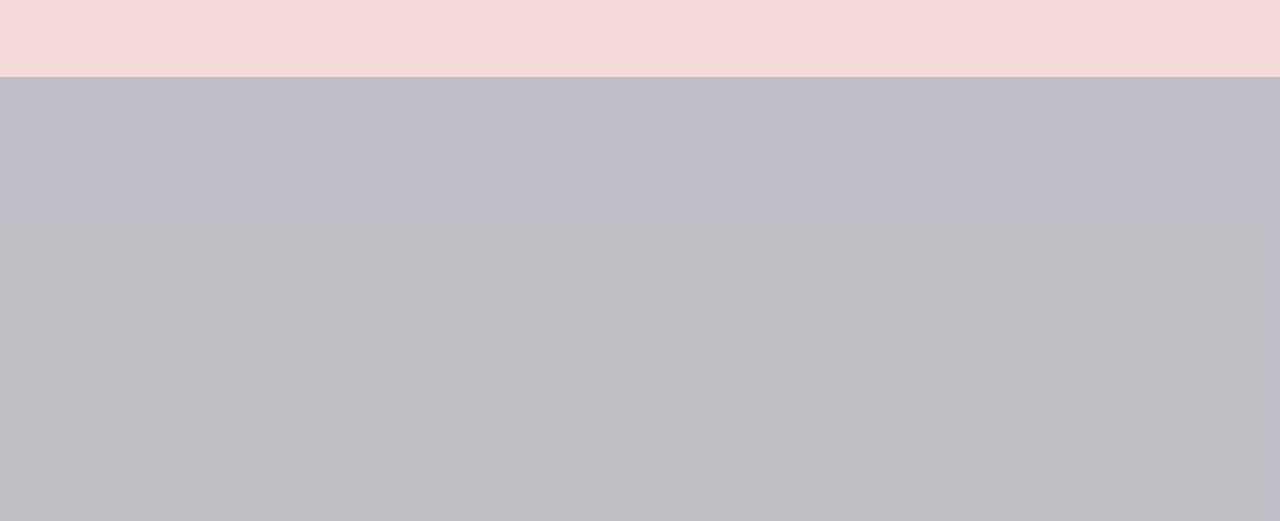
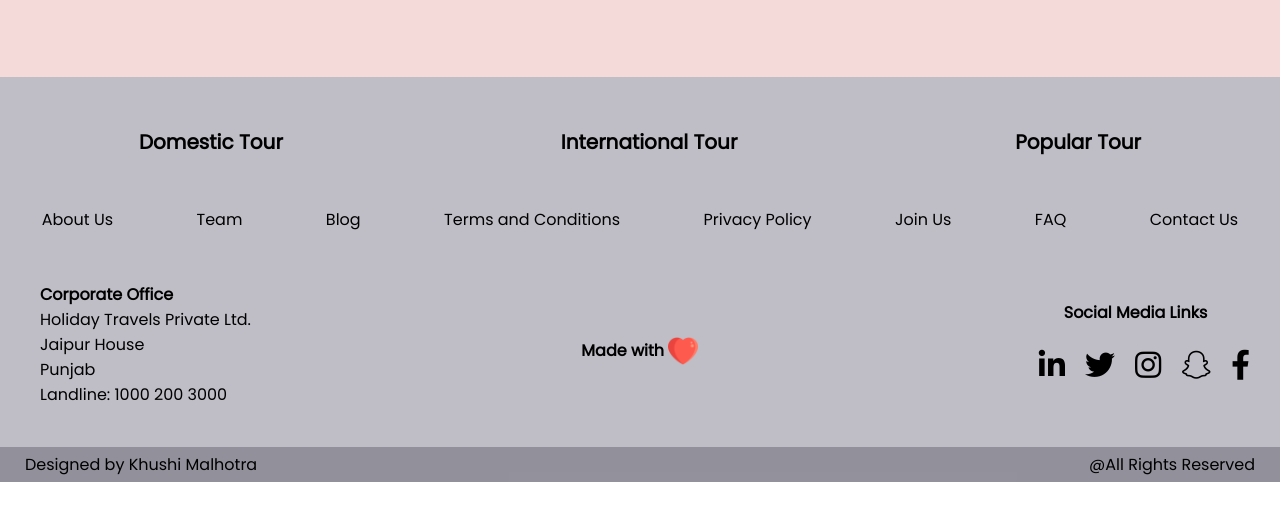
Before and after one commit to khushi505/to_go, a plain HTML site: page index.html in a window 1280 px wide. Shown: the part 2577-3098 px from the top of the page. After the commit the page ends 3059 px from the top, so only its background shows below. Drawn offline with nearby package versions, Linux system fonts and the light colour scheme.

Commit message:
Footer done

```diff
--- a/css/footer.css
+++ b/css/footer.css
@@ -1,5 +1,88 @@
 .footer .foot{
   background-color: rgba(25, 21, 48, 0.274);
   width: 100%;
-  height: 500px;
+  height: 370px;
 }
+
+.packages{
+  display: flex;
+  justify-content: space-around;
+  font-family: 'Poppins', sans-serif;
+  padding-top: 50px;
+  font-weight: bold;
+  font-size: 20px;
+}
+
+.list{
+  display: flex;
+  justify-content: space-around;
+  font-family: 'Poppins', sans-serif;
+  margin-top: 50px;
+}
+
+.office{
+  font-family: 'Poppins', sans-serif;
+  margin-top: 50px;
+  margin-left: 40px;
+}
+
+.corporate{
+  font-weight: bold;
+}
+
+.bottom{
+  display: flex;
+  justify-content: space-between;
+  align-items: center;
+}
+
+.links{
+  margin-top: 50px;
+  font-family: 'Poppins', sans-serif;
+  font-weight: bold;
+  margin-left: 35px;
+}
+
+.icon{
+  display: flex;
+  justify-content: center;
+  align-items: center;
+  margin-top: 15px;
+}
+
+.icon i{
+  font-size: 30px;
+  padding: 10px;
+}
+
+.made{
+  font-family: 'Poppins', sans-serif;
+  font-weight: bold;
+  margin-top: 50px;
+}
+
+.social{
+  margin-right: 20px;
+}
+
+.heart{
+  width:30px;
+  position: relative;
+  top: 10px;
+}
+
+.design{
+  display: flex;
+  justify-content: space-between;
+  font-family: 'Poppins', sans-serif;
+  background-color: rgba(30, 26, 49, 0.481);
+  padding: 5px;
+}
+
+.khushi{
+  margin-left: 20px;
+}
+
+.copyright{
+  margin-right: 20px;
+}
--- a/index.html
+++ b/index.html
@@ -4,6 +4,8 @@
     <meta charset="UTF-8">
     <meta name="viewport" content="width=device-width, initial-scale=1.0">
     <title>to_go</title>
+    <link rel="stylesheet"
+href="https://cdnjs.cloudflare.com/ajax/libs/font-awesome/6.4.0/css/all.min.css">
     <link rel="stylesheet" href="style.css">
     <link rel="preconnect" href="https://fonts.googleapis.com">
 <link rel="preconnect" href="https://fonts.gstatic.com" crossorigin>
@@ -123,7 +125,47 @@
     </section>
 
     <section class="footer">
-        <div class="foot"></div>
+        <div class="foot">
+            <div class="packages">
+                <div class="pack_1">Domestic Tour</div>
+                <div class="pack_2">International Tour</div>
+                <div class="pack_3">Popular Tour</div>
+            </div>
+
+            <div class="list">
+                <div class="about_us">About Us</div>
+                <div class="team">Team</div>
+                <div class="blog">Blog</div>
+                <div class="terms">Terms and Conditions</div>
+                <div class="privacy">Privacy Policy</div>
+                <div class="join">Join Us</div>
+                <div class="faq">FAQ</div>
+                <div class="contact_us">Contact Us</div>
+            </div>
+            <div class="bottom">
+                <div class="office">
+                    <div class="corporate">Corporate Office</div>
+                    <div class="address">Holiday Travels Private Ltd. <br> Jaipur House <br> Punjab <br> Landline: 1000 200 3000</div>
+                </div>
+                <div class="made">Made with <img src="assets/heart.png" alt="" class="heart"> </div>
+
+                <div class="social">
+                    <div class="links">Social Media Links</div>
+                        <div class="icon">
+                         <i class="fa-brands fa-linkedin-in"></i>
+                         <i class="fa-brands fa-twitter"></i>
+                         <i class="fa-brands fa-instagram"></i>
+                         <i class="fa-brands fa-snapchat"></i>
+                         <i class="fa-brands fa-facebook-f"></i>
+                        </div>
+                    </div>
+                </div>
+            </div>
+            <div class="design">
+                <div class="khushi">Designed by Khushi Malhotra</div>
+                <div class="copyright">@All Rights Reserved</div>
+            </div>
+        </div>
     </section>
 
     <script src="https://cdnjs.cloudflare.com/ajax/libs/jquery/3.5.1/jquery.min.js"
```
Also changed, not shown: assets/facebook.png (added), assets/heart.png (added), assets/instagram.png (added), assets/snapchat.png (added), assets/telegram.png (added), assets/youtube.png (added).
